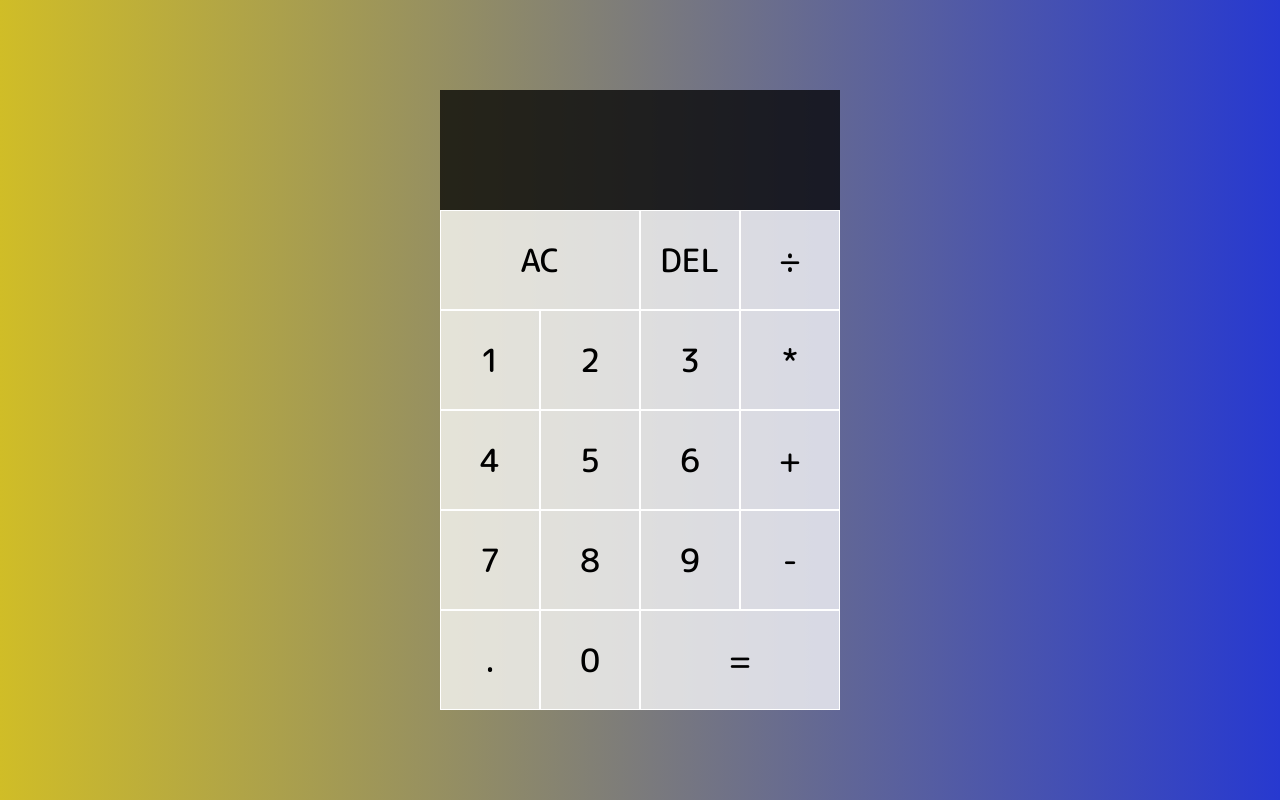
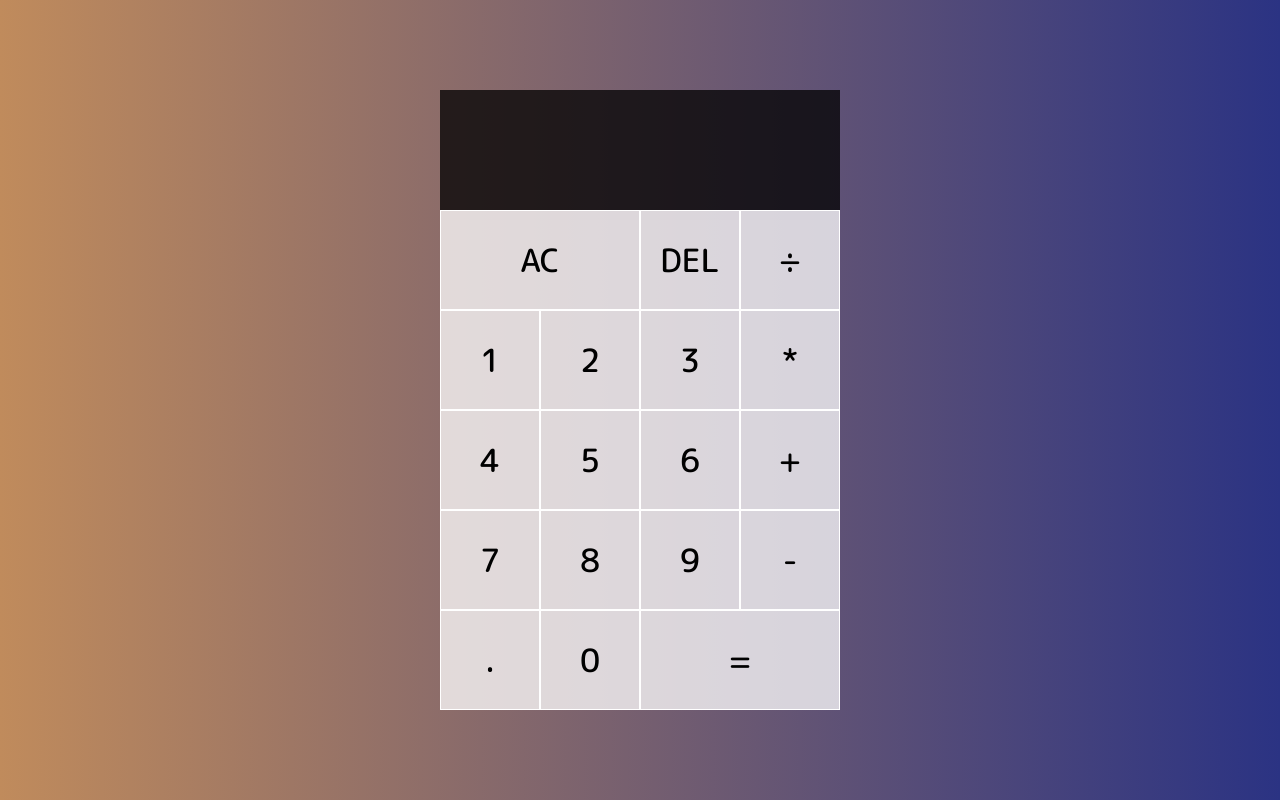
Before and after one commit to Marselllniiboyy/Assignment-JavaScript-Calculator, a plain HTML site: page index.html in a window 1280 px wide. Drawn offline with Linux system fonts and the light colour scheme.

Commit message:
fix/background color

```diff
--- a/style.css
+++ b/style.css
@@ -9,7 +9,7 @@
 body {
     padding: 0;
     margin: 0;
-    background: linear-gradient(to right, #d0bd27, #2739d0);
+    background: linear-gradient(to right, #C08B5C, #2b3383);
 }
 
 .calculator-grid{
```
